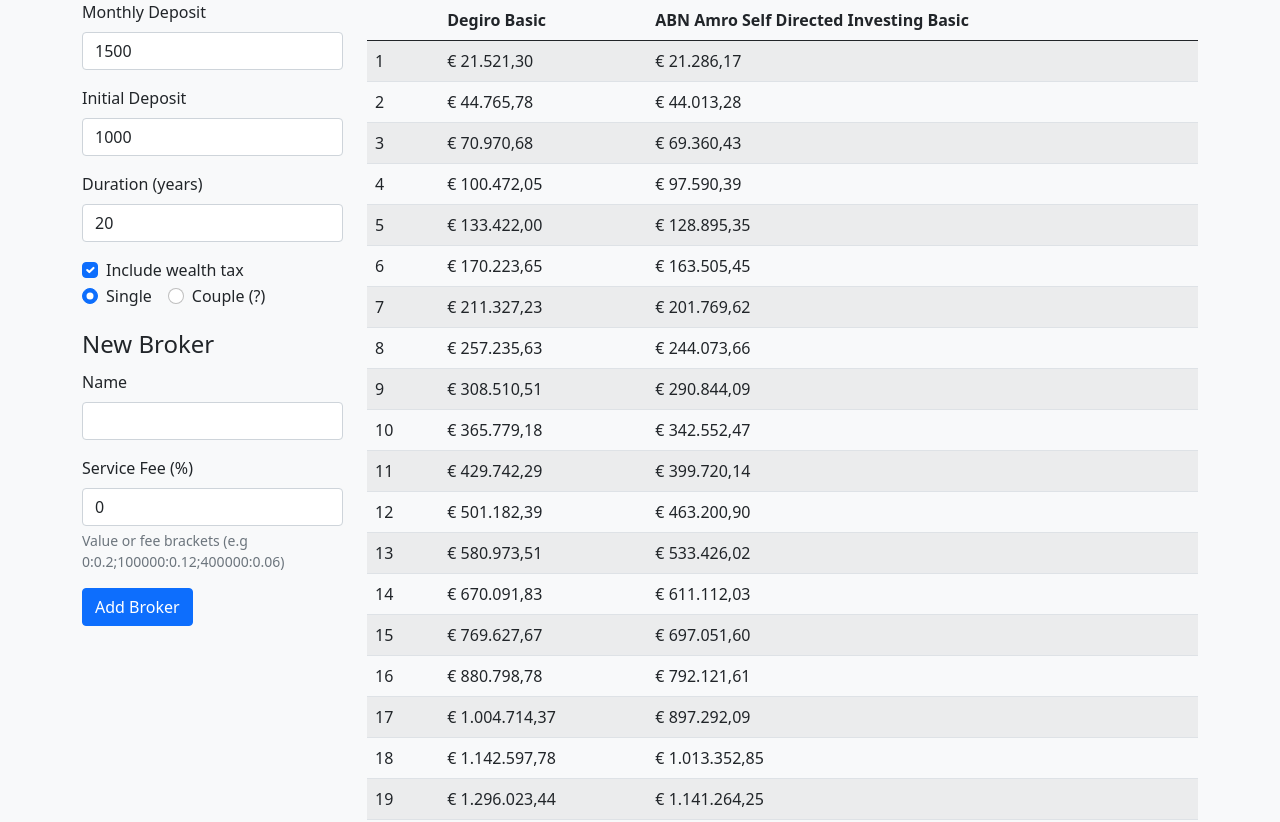
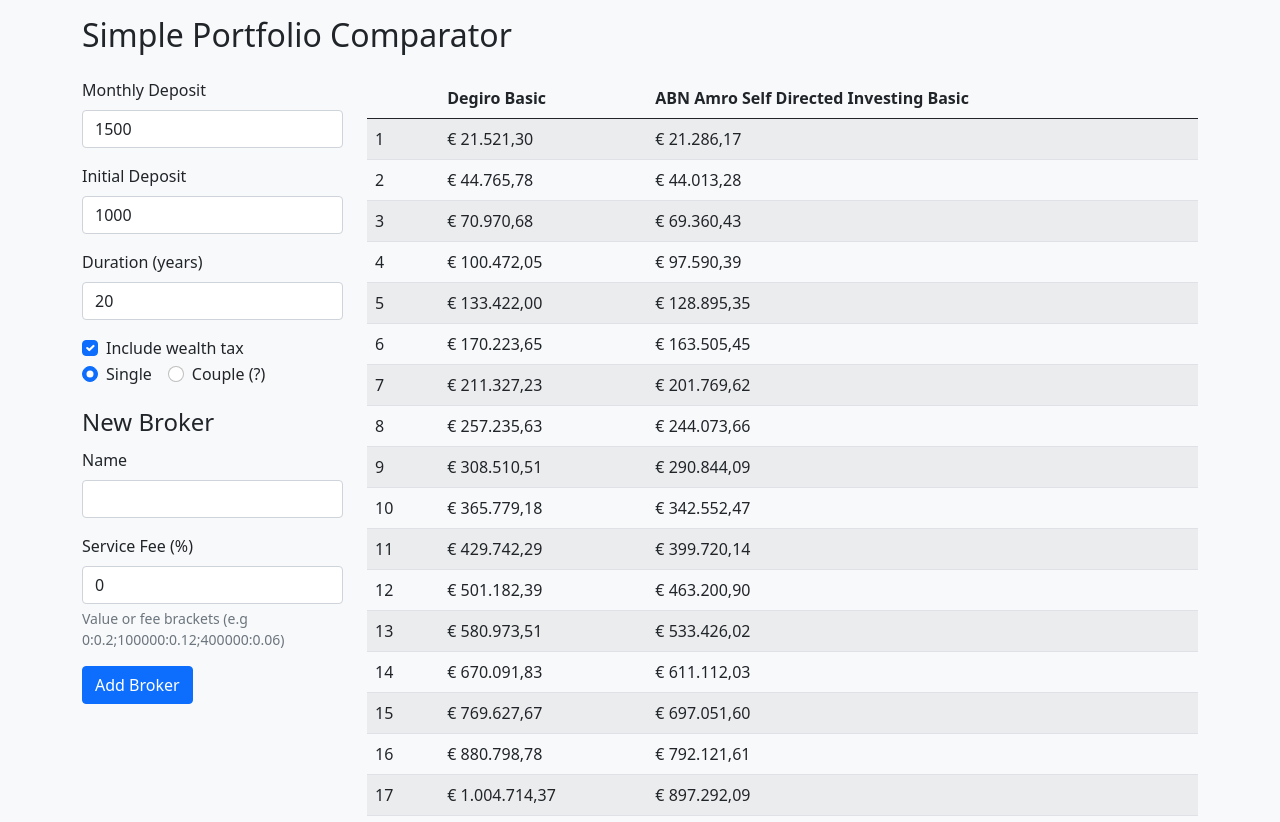
Before and after one commit to sevilyilmaz/portfolio-comparator, a Vue app: page / in a window 1280 px wide. Shown: the top 822 px of the page. Built offline with nearby package versions, Linux system fonts and the light colour scheme.

Commit message:
feat: adds header

```diff
--- a/src/App.vue
+++ b/src/App.vue
@@ -1,4 +1,5 @@
 <template>
+  <AppHeader />
   <div class="container">
     <div class="row">
       <div class="col-sm-3">
@@ -133,6 +134,7 @@
 import BrokerDetails from './components/BrokerDetails.vue';
 import BrokerForm from './components/BrokerForm.vue';
 import PortfoliosTable from './components/PortfoliosTable.vue';
+import AppHeader from './components/AppHeader.vue';
 import { useState } from './composables/use-store';
 import { getWealthTax } from './composables/use-wealth-tax';
 import { App, Broker, Portfolio } from './types';
@@ -140,7 +142,7 @@
 export default defineComponent({
   name: 'App',
 
-  components: { BrokerDetails, BrokerForm, PortfoliosTable },
+  components: { BrokerDetails, BrokerForm, PortfoliosTable, AppHeader },
 
   setup() {
     const state = useState();
--- /dev/null
+++ b/src/components/AppHeader.vue
@@ -0,0 +1,13 @@
+<template>
+  <header class="container py-3">
+    <h2>Simple Portfolio Comparator</h2>
+  </header>
+</template>
+
+<script lang="ts">
+import { defineComponent } from 'vue';
+
+export default defineComponent({
+  name: 'AppHeader',
+});
+</script>
```
